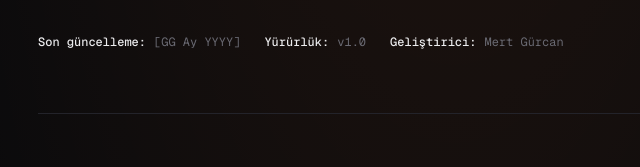
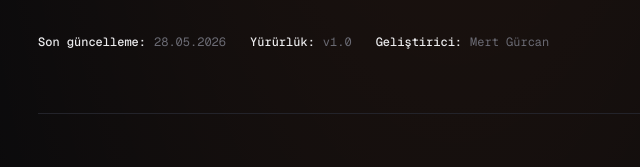
Before and after one commit to mertgurcan/Depolog-web, a plain HTML site: page privacy-policy/index.html in a window 1280 px wide. Shown: the part 432-599 px from the top of the page, 186-826 px from the left. Drawn offline with nearby package versions, Linux system fonts and the light colour scheme.

Commit message:
Update index.html
date added

```diff
--- a/privacy-policy/index.html
+++ b/privacy-policy/index.html
@@ -475,7 +475,7 @@
       teknik karşılığını ve haklarını sade biçimde açıklıyoruz.
     </p>
     <div class="meta">
-      <span><b>Son güncelleme:</b> [GG Ay YYYY]</span>
+      <span><b>Son güncelleme:</b> 28.05.2026 </span>
       <span><b>Yürürlük:</b> v1.0</span>
       <span><b>Geliştirici:</b> Mert Gürcan</span>
     </div>
```
